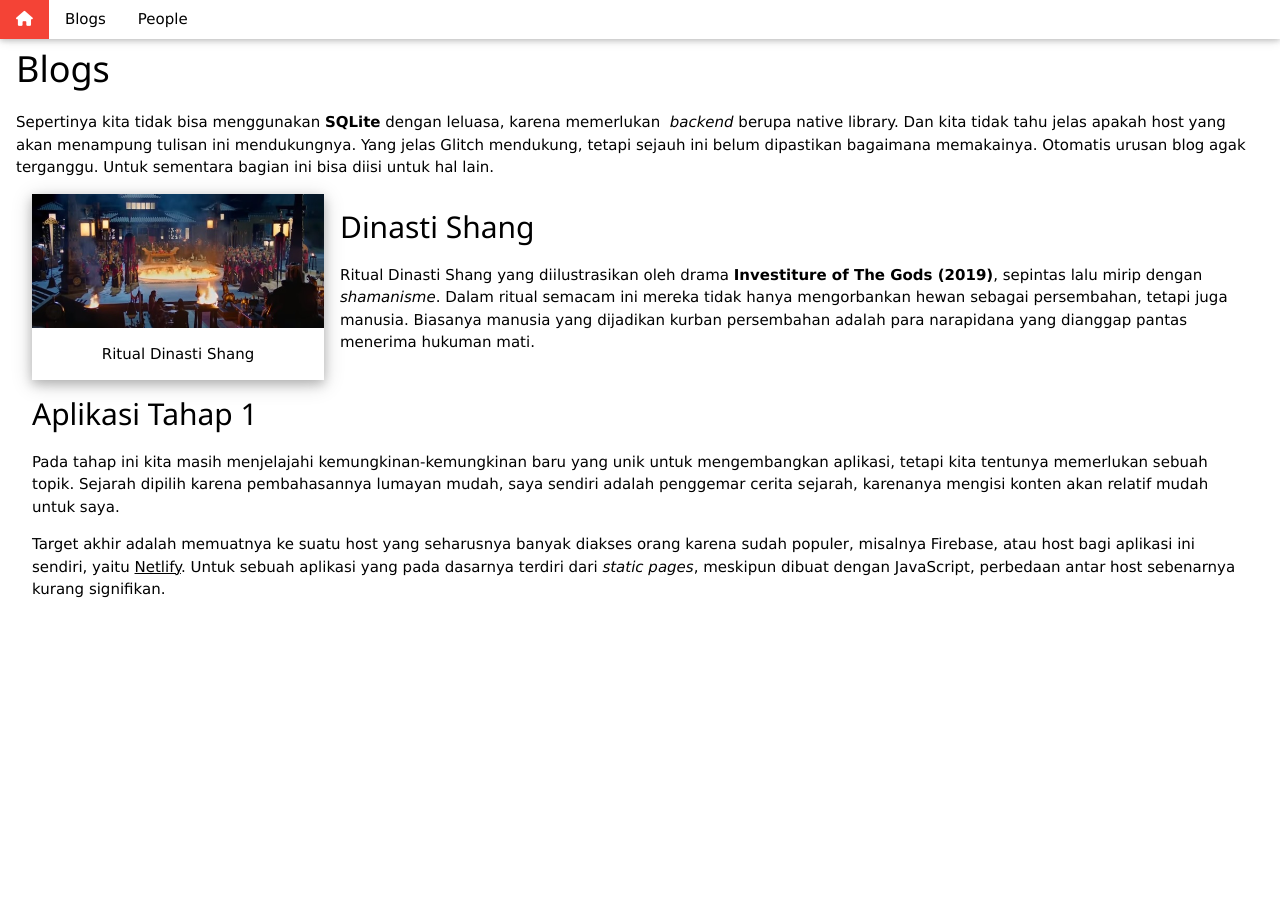
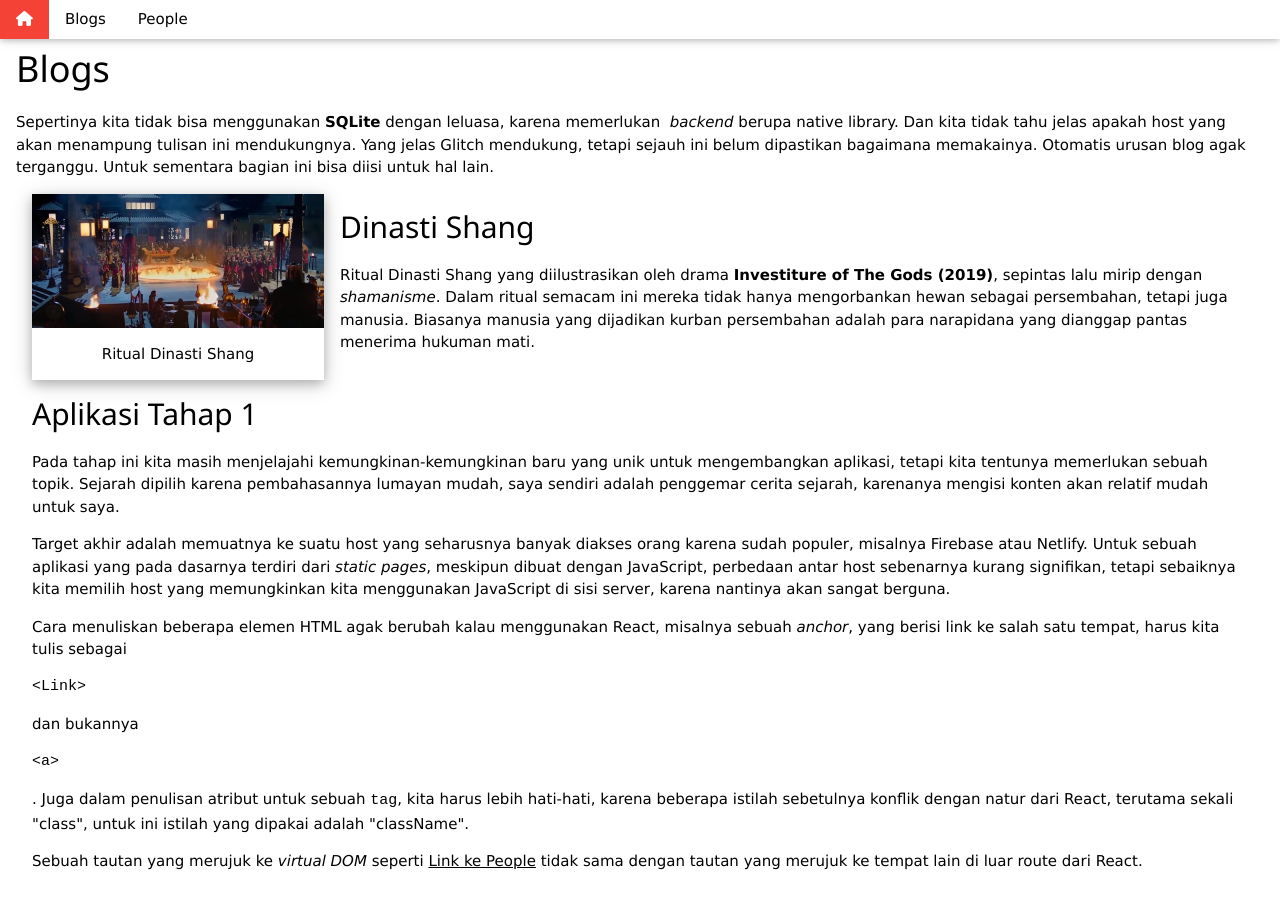
Before and after one commit to fxadilima/web-novel, a React (Create React App) app: page /blogs in a window 1280 px wide. Shown: the top 908 px of the page. Before the commit the page ends 800 px from the top, so only its background shows below. Built offline with nearby package versions, Linux system fonts and the light colour scheme.

Commit message:
Fixing some build error on netlify

```diff
--- a/src/pages/Blogs.js
+++ b/src/pages/Blogs.js
@@ -1,6 +1,6 @@
 import React from 'react';
 import Peristiwa from '../cards/Ancients';
-//import {Outlet, Link} from 'react-router-dom';
+import {Outlet, Link} from 'react-router-dom';
 
 const AplikasiTahap1 = () => {
     return (
@@ -12,10 +12,19 @@ const AplikasiTahap1 = () => {
                 saya sendiri adalah penggemar cerita sejarah, karenanya mengisi konten akan relatif mudah untuk saya.
             </p>
             <p>
-                Target akhir adalah memuatnya ke suatu host yang seharusnya banyak diakses orang karena sudah populer, misalnya
-                Firebase, atau host bagi aplikasi ini sendiri, yaitu <a href="https://www.netlify.com/" target="_blank">Netlify</a>.
+                Target akhir adalah memuatnya ke suatu host yang seharusnya banyak diakses orang karena sudah populer, misalnya Firebase atau Netlify.
                 Untuk sebuah aplikasi yang pada dasarnya terdiri dari <em>static pages</em>, meskipun dibuat dengan JavaScript, perbedaan
-                antar host sebenarnya kurang signifikan.
+                antar host sebenarnya kurang signifikan, tetapi sebaiknya kita memilih host yang memungkinkan kita menggunakan JavaScript di sisi
+                server, karena nantinya akan sangat berguna.
+            </p>
+            <p>
+                Cara menuliskan beberapa elemen HTML agak berubah kalau menggunakan React, misalnya sebuah <em>anchor</em>, yang berisi link ke salah satu
+                tempat, harus kita tulis sebagai <pre>&lt;<code>Link</code>&gt;</pre> dan bukannya <pre>&lt;<code>a</code>&gt;</pre>. Juga
+                dalam penulisan atribut untuk sebuah <code>tag</code>, kita harus lebih hati-hati, karena beberapa istilah sebetulnya konflik dengan
+                natur dari React, terutama sekali "class", untuk ini istilah yang dipakai adalah "className".
+            </p>
+            <p>
+                Sebuah tautan yang merujuk ke <em>virtual DOM</em> seperti <Link to="/people">Link ke People</Link> tidak sama dengan tautan yang merujuk ke tempat lain di luar route dari React.
             </p>
         </div>
     );
@@ -35,7 +44,7 @@ const Blogs = () => {
                 <div className="w3-col m3 l3">
                     <Peristiwa id="1" />
                 </div>
-                <div className="w3-col m9 l9">
+                <div className="w3-col m9 l9" id="adegan_ritual">
                     <h2>Dinasti Shang</h2>
                     <p>
                         Ritual Dinasti Shang yang diilustrasikan oleh drama <strong>Investiture of The Gods (2019)</strong>,
```
